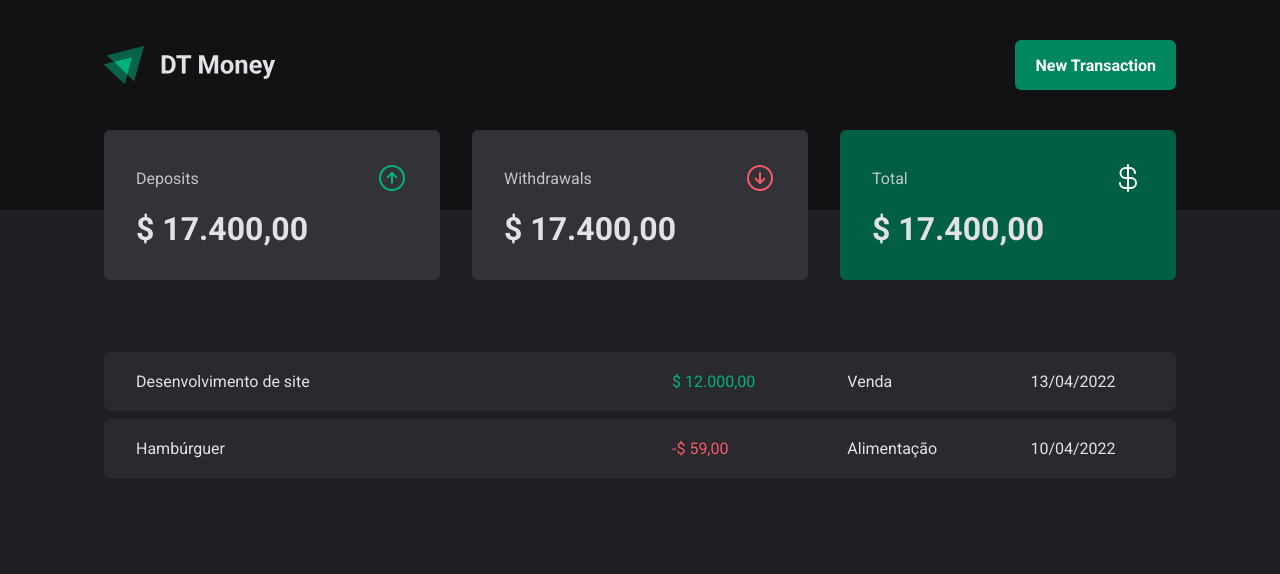
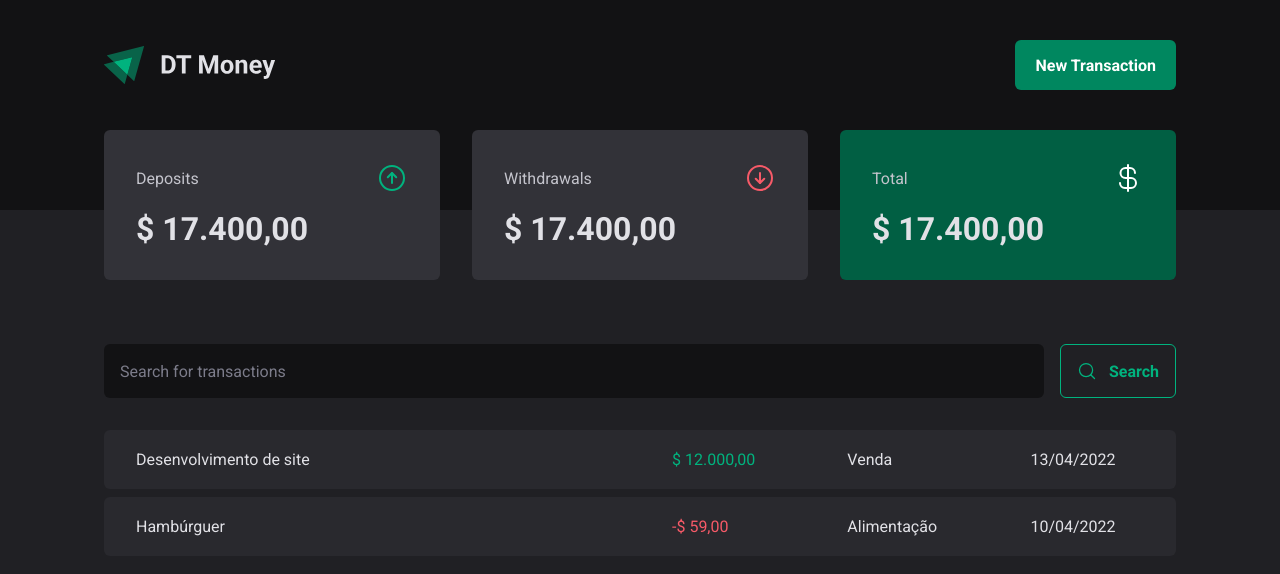
Before and after one commit to Durvalm/DT-Money, a React (Vite) app: page / in a window 1280 px wide. Shown: the top 574 px of the page. Built offline with nearby package versions, Linux system fonts and the light colour scheme.

Commit message:
SearchForm

```diff
--- /dev/null
+++ b/src/pages/Transactions/components/SearchForm/index.tsx
@@ -0,0 +1,15 @@
+import { MagnifyingGlass } from "phosphor-react";
+import { SearchFormContainer } from "./styles";
+
+export function SearchForm() {
+  return (
+    <SearchFormContainer>
+      <input type="text" placeholder="Search for transactions" />
+
+      <button type="submit">
+        <MagnifyingGlass size={20} />
+        Search
+      </button>
+    </SearchFormContainer>
+  );
+}
--- /dev/null
+++ b/src/pages/Transactions/components/SearchForm/styles.ts
@@ -0,0 +1,35 @@
+import styled from "styled-components";
+
+export const SearchFormContainer = styled.form`
+  display: flex;
+  gap: 1rem;
+  input {
+    flex: 1;
+    border-radius: 6px;
+    border: 0;
+    background: ${props => props.theme["gray-900"]};
+    color: ${props => props.theme["gray-300"]};
+    padding: 1rem;
+    &::placeholder {
+      color: ${props => props.theme["gray-500"]};
+    }
+  }
+  button {
+    display: flex;
+    align-items: center;
+    gap: 0.75rem;
+    border: 0;
+    padding: 1rem;
+    background: transparent;
+    border: 1px solid ${props => props.theme["green-300"]};
+    color: ${props => props.theme["green-300"]};
+    font-weight: bold;
+    border-radius: 6px;
+    &:hover {
+      background: ${props => props.theme["green-500"]};
+      border-color: ${props => props.theme["green-500"]};
+      color: ${props => props.theme["white"]};
+      transition: background-color 0.2s, color 0.2s, border-color 0.2s;
+    }
+  }
+`
--- a/src/pages/Transactions/index.tsx
+++ b/src/pages/Transactions/index.tsx
@@ -1,5 +1,6 @@
 import { Header } from "../../components/Header";
 import { Summary } from "../../components/Summary";
+import { SearchForm } from "./components/SearchForm";
 import { PriceHighlight, TransactionsContainer, TransactionsTable } from "./styles";
 
 export function Transactions() {
@@ -9,6 +10,7 @@
           <Summary />
 
         <TransactionsContainer>
+        <SearchForm />
         <TransactionsTable>
         <tbody>
             <tr>
--- a/src/pages/Transactions/styles.ts
+++ b/src/pages/Transactions/styles.ts
@@ -11,7 +11,7 @@
   width: 100%;
   border-collapse: separate;
   border-spacing: 0 0.5rem;
-  /* margin-top: 1.5rem; */
+  margin-top: 1.5rem;
   td {
     padding: 1.25rem 2rem;
     background: ${props => props.theme["gray-700"]};
```
